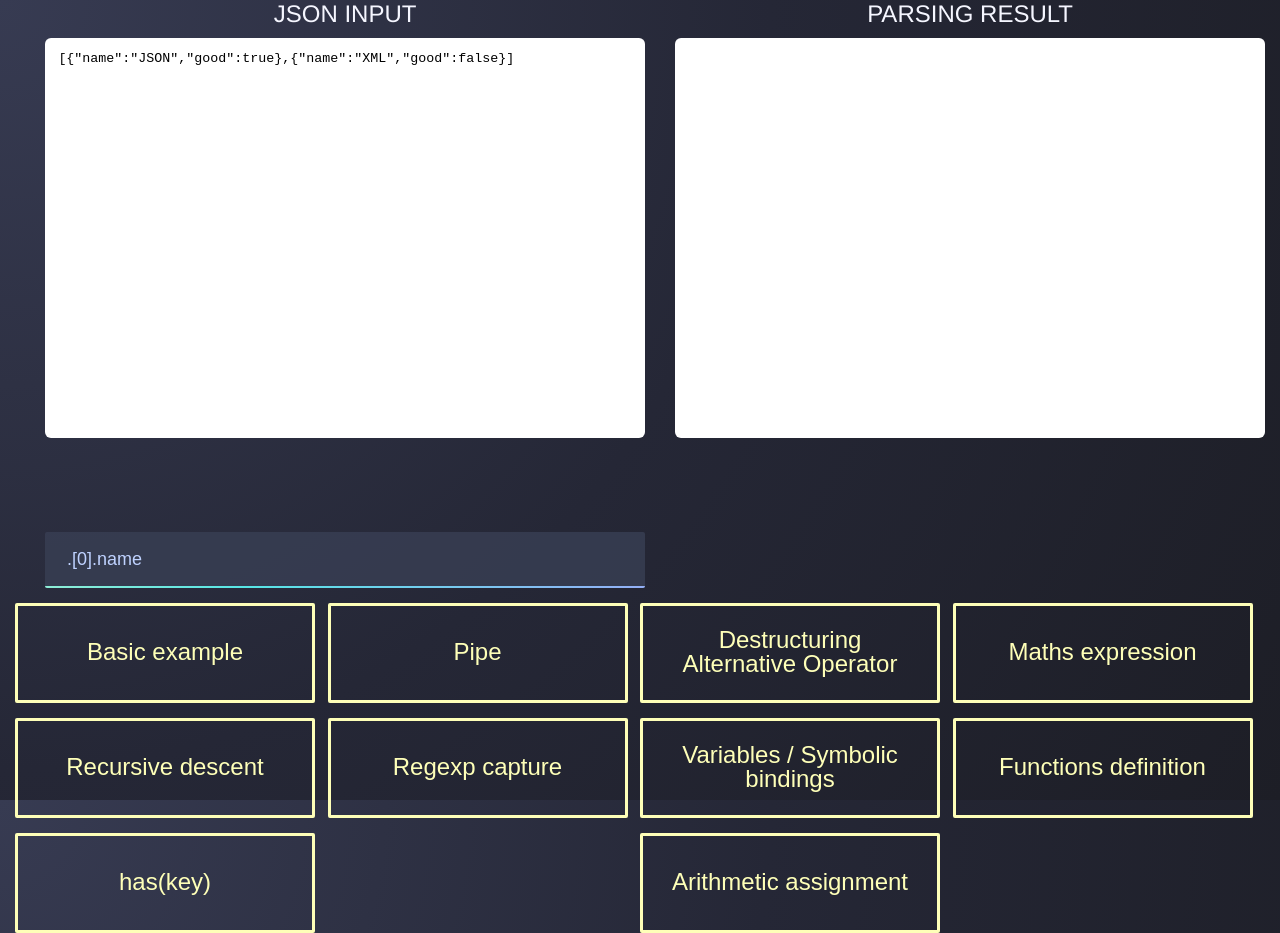
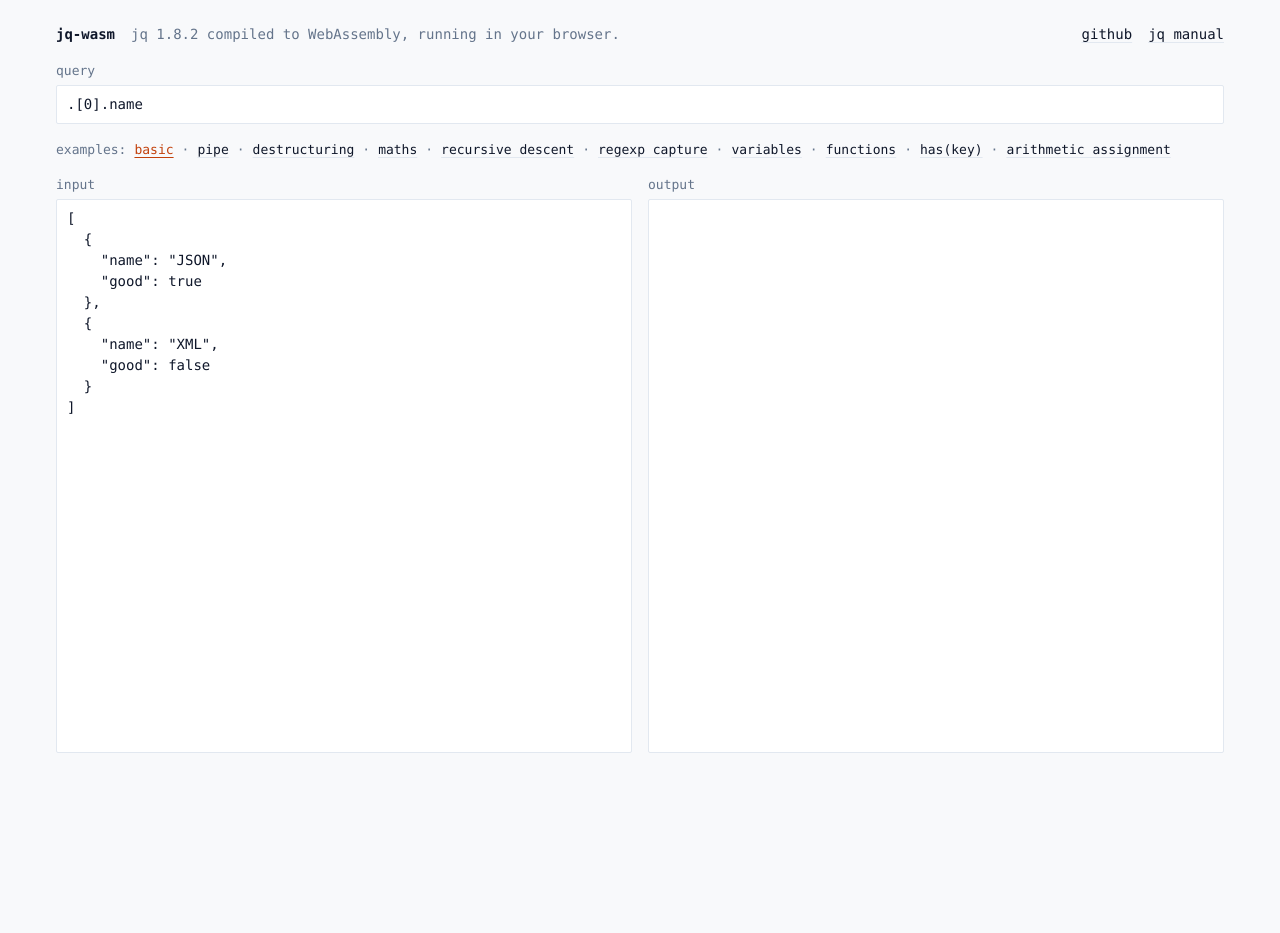
Before and after one commit to pboutes/jq-wasm, a plain HTML site: page index.html in a window 1280 px wide. After the commit the page ends 800 px from the top, so only its background shows below. Drawn offline with Linux system fonts and the light colour scheme.

Commit message:
Rework the playground layout and look
- Layout: a header with links to the repo and the jq manual, the
  query on top, the examples on one line below it, then the input and
  output panes side by side, filling the window and scrolling inside.
  Content is centred and at most 1200px wide.
- Below 720px everything stacks, each pane takes 40% of the screen
  height and the page scrolls; fields use 16px so iOS does not zoom.
- Flat look: system monospace font everywhere, 1px borders, 2px
  radius, no shadows, gradients or animations. Lowercase labels.
- Light palette with one orange accent for focus, link hover and the
  selected example, and a separate red for errors.
- Examples are a list of small links built from one data array. The
  clicked one stays marked until the query or input is edited, and
  example input is pretty-printed.
- Accessibility: every field has a label, focus shows an accent
  outline, the invalid JSON line and jq errors are announced to
  screen readers, results are not.

```diff
--- a/index.html
+++ b/index.html
@@ -1,316 +1,223 @@
 <!doctype html>
-<meta charset=utf-8>
+<html lang="en">
+<head>
+<meta charset="utf-8">
+<meta name="viewport" content="width=device-width, initial-scale=1">
 <title>jq-wasm</title>
 <style>
+:root {
+    --bg: #f8f9fb;
+    --surface: #ffffff;
+    --border: #e2e8f0;
+    --text: #0f172a;
+    --muted: #64748b;
+    --accent: #c2410c;
+    --error: #b91c1c;
+    --mono: ui-monospace, SFMono-Regular, "SF Mono", Menlo, Consolas, "Liberation Mono", monospace;
+}
 
-html { box-sizing: border-box; font-size: 10px; height: 100vh; width: 100vw; }
-*, *:before, *:after { box-sizing: inherit; }
-body, ul, li  { margin: 0; padding: 0; }
-li { list-style: none; }
-p, h1, h2, h3, h4, h5, h6 { margin-top: 0; }
-a { text-decoration: none; }
-input { border-style: none; background: transparent; outline: none; }
-button { padding: 0; background: none; border: none; outline: none; }
-
+*, *::before, *::after { box-sizing: border-box; }
 
 body {
-  -webkit-font-smoothing: antialiased;
-  -moz-osx-font-smoothing: grayscale;
-  font-family: "Helvetica Neue",Helvetica,Arial,sans-serif;
-  background-image: radial-gradient(circle at 0% 0%, #373b52, #252736 51%, #1d1e26);
-  overflow: hidden;
+    margin: 0;
+    background: var(--bg);
+    color: var(--text);
+    font: 14px/1.5 var(--mono);
 }
 
-.container {
-  display: flex;
-  flex-wrap: wrap;
-  flex-direction: row;
-  max-width: 1600px;
-  padding: 0 15px;
-  margin: 0 auto;
+/* Header, query and examples on top; the two panes fill the rest of the window. */
+.app {
+    display: flex;
+    flex-direction: column;
+    gap: 16px;
+    max-width: 1200px;
+    height: 100vh;
+    height: 100dvh;
+    margin: 0 auto;
+    padding: 24px 16px;
 }
 
-@-webkit-keyframes gradient {
-  0% {
-    background-position: 0 0;
-  }
-  100% {
-    background-position: 100% 0;
-  }
+header {
+    display: flex;
+    flex-wrap: wrap;
+    align-items: baseline;
+    gap: 4px 16px;
+}
+h1 { margin: 0; font-size: 14px; }
+header p { margin: 0; color: var(--muted); }
+header nav { display: flex; gap: 16px; margin-left: auto; }
+
+a, .examples button {
+    color: var(--text);
+    text-decoration: underline;
+    text-decoration-color: var(--border);
+    text-underline-offset: 3px;
+}
+a:hover, .examples button:hover, .examples button[aria-current="true"] {
+    color: var(--accent);
+    text-decoration-color: currentColor;
 }
 
-@keyframes gradient {
-  0% {
-    background-position: 0 0;
-  }
-  100% {
-    background-position: 100% 0;
-  }
+label, .label {
+    display: block;
+    margin-bottom: 4px;
+    color: var(--muted);
+    font-size: 13px;
 }
 
-.query-input {
-    margin-top: 10% !important;
-    position: relative;
+input, textarea {
+    width: 100%;
+    margin: 0;
+    padding: 8px 10px;
+    border: 1px solid var(--border);
+    border-radius: 2px;
+    background: var(--surface);
+    color: inherit;
+    font: inherit;
+}
+textarea { resize: none; }
+::placeholder { color: var(--muted); }
+
+:focus-visible { outline: 2px solid var(--accent); outline-offset: 0; }
+
+.examples {
     display: flex;
-    flex-direction: row;
-    width: 100%;
-    max-width: 600px;
-    margin: 0 auto;
-    border-radius: 2px;
-    padding: 1.4rem 2rem 1.6rem;
-    background: rgba(57, 63, 84, 0.8);
+    flex-wrap: wrap;
+    align-items: baseline;
+    font-size: 13px;
 }
-.query-input:after {
-  content: "";
-  position: absolute;
-  left: 0px;
-  right: 0px;
-  bottom: 0px;
-  z-index: 999;
-  height: 2px;
-  border-bottom-left-radius: 2px;
-  border-bottom-right-radius: 2px;
-  background-position: 0% 0%;
-  background: linear-gradient(to right, #B294FF, #57E6E6, #FEFFB8, #57E6E6, #B294FF, #57E6E6);
-  background-size: 500% auto;
-  -webkit-animation: gradient 3s linear infinite;
-          animation: gradient 3s linear infinite;
+.examples .label { display: inline; margin: 0 8px 0 0; }
+.examples ul { display: contents; }
+.examples li { list-style: none; }
+/* Separator after each link, so a wrapped line never starts with one. */
+.examples li:not(:last-child)::after { content: "·"; margin: 0 8px; color: var(--muted); }
+.examples button {
+    padding: 0;
+    border: 0;
+    background: none;
+    font: inherit;
+    cursor: pointer;
 }
 
-.query-input input {
-  flex-grow: 1;
-  color: #BFD2FF;
-  font-size: 1.8rem;
-  line-height: 2.4rem;
-  vertical-align: middle;
+.panes {
+    flex: 1;
+    min-height: 0;
+    display: grid;
+    grid-template-columns: 1fr 1fr;
+    gap: 16px;
 }
-.query-input input::-webkit-input-placeholder {
-  color: #7881A1;
+.pane { display: flex; flex-direction: column; min-height: 0; }
+.pane textarea { flex: 1; min-height: 160px; }
+.pane-footer {
+    min-height: 1.5em;
+    margin: 4px 0 0;
+    color: var(--error);
+    font-size: 13px;
+    overflow-wrap: anywhere;
+}
+#output.is-error { color: var(--error); }
+
+.sr-only {
+    position: absolute;
+    width: 1px;
+    height: 1px;
+    overflow: hidden;
+    clip-path: inset(50%);
+    white-space: nowrap;
 }
 
-button {
-    width: 300px;
-    height: 100px;
-    margin-top: 15px;
-    color: #FEFFB8;
-    font-size: 2.4rem;
-    line-height: 2.4rem;
-    vertical-align: middle;
-    transition: color .25s;
-    border: 3px solid;
-    padding: 1.4rem 2rem 1.6rem;
-    border-radius: 2px;
+/* Narrow screens: stack everything and let the page scroll. */
+@media (max-width: 720px) {
+    .app { height: auto; padding-top: 16px; }
+    header nav { margin-left: 0; }
+    .panes { grid-template-columns: 1fr; }
+    .pane textarea { flex: none; height: 40vh; }
+    /* 16px stops iOS from zooming into the field on focus. */
+    input, textarea { font-size: 16px; }
 }
+</style>
+</head>
+<body>
+<div class="app">
+    <header>
+        <h1>jq-wasm</h1>
+        <p>jq 1.8.2 compiled to WebAssembly, running in your browser.</p>
+        <nav>
+            <a href="https://github.com/pboutes/jq-wasm">github</a>
+            <a href="https://jqlang.org/manual/">jq manual</a>
+        </nav>
+    </header>
 
-button:hover {
-  color: #B294FF;
-}
+    <div>
+        <label for="query">query</label>
+        <input id="query" type="text" placeholder=".[] | .name" spellcheck="false" autocomplete="off" autocapitalize="off">
+    </div>
 
-.window { padding: 0 !important; }
-.window-header {
-    display: flex;
-    flex-direction: row;
-    width: 100%;
-    max-width: 600px;
-    padding: 1em;
-    background: whitesmoke;
-    margin: 0 auto;
-}
-.window-editor { height: 50vh; }
-.window-editor textarea {
-position: relative;
-  display: flex;
-  flex-direction: row;
-  width: 100%;
-  max-width: 600px;
-  margin: 0 auto;
-  padding: 1em;
-  height:100%;
-  border: none;
-  border-radius: 6px;
-  resize: none;
-  font-family:'PT Mono', monospace;
-  background: white;
-  white-space:pre-wrap;
-  word-wrap: break-word;
-  line-height: 1.25em;
-}
+    <nav class="examples" aria-label="examples">
+        <span class="label">examples:</span>
+        <ul id="examples"></ul>
+    </nav>
 
-h1.title {
-    text-align: center;
-    font-size: 2.4rem;
-    font-weight: normal;
-    margin-bottom: 1rem;
-    color: #f5f6ff;
-}
+    <main class="panes">
+        <div class="pane">
+            <label for="input">input</label>
+            <textarea id="input" placeholder="paste json here" spellcheck="false"></textarea>
+            <p id="input-error" class="pane-footer" aria-live="polite"></p>
+        </div>
+        <div class="pane">
+            <label for="output">output</label>
+            <textarea id="output" readonly spellcheck="false"></textarea>
+            <p class="pane-footer" aria-hidden="true"></p>
+        </div>
+    </main>
 
-.input-error {
-    max-width: 600px;
-    min-height: 2rem;
-    margin: 0.8rem auto 0;
-    color: #ff9b9b;
-    font-family: 'PT Mono', monospace;
-    font-size: 1.4rem;
-    line-height: 2rem;
-    overflow-wrap: anywhere;
-}
-
-#res.is-error {
-    color: #b91c1c;
-}
-
-</style>
-
-<html>
-    <body>
-        <div class="container">
-            <div style="flex-grow: 1;">
-                <div>
-                    <h1 class="title">JSON INPUT</h1>
-                </div>
-                <div class="window">
-                    <div class="window-editor">
-                        <textarea id="json-text"></textarea>
-                    </div>
-                </div>
-                <p id="json-error" class="input-error" aria-live="polite"></p>
-                <div class="query-input">
-                    <input id="query" type="text" placeholder="Enter JQ query"></input>
-                </div>
-            </div>
-            <div style="flex-grow: 1;">
-                <div>
-                    <h1 class="title">PARSING RESULT</h1>
-                </div>
-                <div class="window">
-                    <div class="window-editor">
-                        <textarea id="res"></textarea>
-                    </div>
-                </div>
-            </div>
-        </div>
-        <div class="container">
-            <div style="flex-grow: 1;">
-                <button onclick="basic()">Basic example</button>
-            </div>
-            <div style="flex-grow: 1;">
-                <button onclick="pipe()">Pipe</button>
-            </div>
-            <div style="flex-grow: 1;">
-                <button onclick="destructuring()">Destructuring Alternative Operator</button>
-            </div>
-            <div style="flex-grow: 1;">
-                <button onclick="maths()">Maths expression</button>
-            </div>
-            <div style="flex-grow: 1;">
-                <button onclick="recursive()">Recursive descent</button>
-            </div>
-            <div style="flex-grow: 1;">
-                <button onclick="regexp()">Regexp capture</button>
-            </div>
-            <div style="flex-grow: 1;">
-                <button onclick="construct()">Variables / Symbolic bindings</button>
-            </div>
-            <div style="flex-grow: 1;">
-                <button onclick="defFunction()">Functions definition</button>
-            </div>
-            <div style="flex-grow: 1;">
-                <button onclick="hasKey()">has(key)</button>
-            </div>
-            <div style="flex-grow: 1;">
-                <button onclick="assignment()">Arithmetic assignment</button>
-            </div>
-        </div>
-
-    </body>
-</html>
-
-
+    <!-- Announces jq errors to screen readers; results are not announced. -->
+    <p id="output-status" class="sr-only" aria-live="polite"></p>
+</div>
 
 <script>
-if (window.Worker) {
+if (!window.Worker) {
+    console.warn('jq-wasm needs Web Worker support.');
+} else {
+    const EXAMPLES = [
+        {name: 'basic', json: [{name: 'JSON', good: true}, {name: 'XML', good: false}], query: '.[0].name'},
+        {name: 'pipe', json: [{name: 'JSON', good: true}, {name: 'XML', good: false}], query: '.[] | .name'},
+        {
+            name: 'destructuring',
+            json: [{a: 1, b: 2, c: {d: 3, e: 4}}, {a: 1, b: 2, c: [{d: 3, e: 4}]}],
+            query: '.[] as {$a, $b, c: {$d, $e}} ?// {$a, $b, c: [{$d, $e}]} | {$a, $b, $d, $e}',
+        },
+        {name: 'maths', json: 1, query: '(. + 2) * 5'},
+        {name: 'recursive descent', json: [[{a: 1}]], query: '..|.a?'},
+        {name: 'regexp capture', json: 'xyzzy-14', query: 'capture("(?<a>[a-z]+)-(?<n>[0-9]+)")'},
+        {
+            name: 'variables',
+            json: {
+                posts: [{title: 'Frist psot', author: 'anon'}, {title: 'A well-written article', author: 'person1'}],
+                realnames: {anon: 'Anonymous Coward', person1: 'Person McPherson'},
+            },
+            query: '.realnames as $names | .posts[] | {title, author: $names[.author]}',
+        },
+        {name: 'functions', json: [[1, 2], [10, 20]], query: 'def addvalue(f): . + [f]; map(addvalue(.[0]))'},
+        {name: 'has(key)', json: [{foo: 42}, {}], query: 'map(has("foo"))'},
+        {name: 'arithmetic assignment', json: {foo: 42}, query: '[.foo += 1, .foo *= 2, .foo -=1, .foo /= 2]'},
+    ];
 
-    const textElm = document.querySelector('#json-text');
     const queryElm = document.querySelector('#query');
-    const codeElm = document.querySelector('#res');
+    const inputElm = document.querySelector('#input');
+    const outputElm = document.querySelector('#output');
+    const inputErrorElm = document.querySelector('#input-error');
+    const outputStatusElm = document.querySelector('#output-status');
+    const examplesElm = document.querySelector('#examples');
 
-    function basic() {
-        textElm.value = JSON.stringify([{"name":"JSON", "good":true}, {"name":"XML", "good":false}])
-        queryElm.value = '.[0].name';
-        send();
-    }
-
-    function pipe() {
-        textElm.value = JSON.stringify([{"name":"JSON", "good":true}, {"name":"XML", "good":false}])
-        queryElm.value = '.[] | .name';
-        send();
-    }
-
-    function recursive() {
-        textElm.value = JSON.stringify([[{"a":1}]]);
-        queryElm.value = '..|.a?';
-        send();
-    }
-
-    function maths() {
-        textElm.value = '1';
-        queryElm.value = '(. + 2) * 5';
-        send();
-    }
-
-    function destructuring() {
-        textElm.value = JSON.stringify([{"a": 1, "b": 2, "c": {"d": 3, "e": 4}}, {"a": 1, "b": 2, "c": [{"d": 3, "e": 4}]}]);
-        queryElm.value = '.[] as {$a, $b, c: {$d, $e}} ?// {$a, $b, c: [{$d, $e}]} | {$a, $b, $d, $e}';
-        send()
-    }
-
-    function regexp() {
-        textElm.value = '"xyzzy-14"';
-        queryElm.value = 'capture("(?<a>[a-z]+)-(?<n>[0-9]+)")';
-        send();
-    }
-
-    function construct() {
-        textElm.value = JSON.stringify({
-            "posts": [{"title": "Frist psot", "author": "anon"},{"title": "A well-written article", "author": "person1"}],
-            "realnames": {"anon": "Anonymous Coward", "person1": "Person McPherson"}});
-        queryElm.value = '.realnames as $names | .posts[] | {title, author: $names[.author]}';
-        send();
-    }
-
-    function defFunction() {
-        textElm.value = JSON.stringify([[1,2],[10,20]]);
-        queryElm.value = 'def addvalue(f): . + [f]; map(addvalue(.[0]))';
-        send();
-    }
-
-    function hasKey() {
-        textElm.value = JSON.stringify([{"foo": 42}, {}]);
-        queryElm.value = 'map(has("foo"))';
-        send();
-    }
-
-    function assignment() {
-        textElm.value = JSON.stringify({"foo": 42});
-        queryElm.value = '[.foo += 1, .foo *= 2, .foo -=1, .foo /= 2]';
-        send();
-    }
-
-
-    //Create our web worker
-    const worker = new Worker('./dist/worker.js', { type: 'module' });
+    const worker = new Worker('./dist/worker.js', {type: 'module'});
 
     // Run the query once typing pauses, not on every keystroke.
     const DEBOUNCE_MS = 150;
     let pendingSend;
-    [textElm, queryElm].forEach(n => n.addEventListener('input', () => {
-        clearTimeout(pendingSend);
-        pendingSend = setTimeout(send, DEBOUNCE_MS);
-    }));
 
-    const jsonErrorElm = document.querySelector('#json-error');
     // False while the JSON input is blank or invalid: replies still in flight
-    // for an earlier input must not overwrite the cleared result.
+    // for an earlier input must not overwrite the cleared output.
     let inputOk = false;
 
     // Show invisible characters (zero-width space, BOM, no-break space...)
@@ -318,22 +225,27 @@ if (window.Worker) {
     const showInvisible = (text) => text.replace(/(?! )[\p{Cf}\p{Z}]/gu,
         ch => 'U+' + ch.codePointAt(0).toString(16).toUpperCase().padStart(4, '0'));
 
-    // Send json and query to process to our web worker
+    const showOutput = (text, isError) => {
+        outputElm.value = text;
+        outputElm.classList.toggle('is-error', isError);
+        outputStatusElm.textContent = isError ? text : '';
+    };
+
+    // Send json and query to the worker.
     const send = () => {
         clearTimeout(pendingSend);
-        const text = textElm.value;
+        const text = inputElm.value;
         let json;
         try {
             json = JSON.parse(text);
         } catch (e) {
             // Blank input is not an error, there is just nothing to process yet.
-            jsonErrorElm.textContent = text.trim() ? `Invalid JSON: ${showInvisible(e.message)}` : '';
+            inputErrorElm.textContent = text.trim() ? `invalid json: ${showInvisible(e.message)}` : '';
             inputOk = false;
-            codeElm.classList.remove('is-error');
-            codeElm.value = '';
+            showOutput('', false);
             return;
         }
-        jsonErrorElm.textContent = '';
+        inputErrorElm.textContent = '';
         inputOk = true;
         worker.postMessage({json, query: queryElm.value});
     };
@@ -342,14 +254,46 @@ if (window.Worker) {
     worker.onmessage = (e) => {
         if (!inputOk) return;
         const {ok, result, error} = e.data;
-        codeElm.classList.toggle('is-error', !ok);
-        codeElm.value = ok ? JSON.stringify(result, null, 2) : error.trim();
+        showOutput(ok ? JSON.stringify(result, null, 2) : error.trim(), !ok);
+    };
+
+    // An example link stays marked until the query or input is edited.
+    const exampleButtons = EXAMPLES.map((example) => {
+        const button = document.createElement('button');
+        button.type = 'button';
+        button.textContent = example.name;
+        button.addEventListener('click', () => loadExample(example, button));
+        const item = document.createElement('li');
+        item.append(button);
+        examplesElm.append(item);
+        return button;
+    });
+
+    const markExample = (current) => {
+        for (const button of exampleButtons) {
+            if (button === current) button.setAttribute('aria-current', 'true');
+            else button.removeAttribute('aria-current');
+        }
+    };
+
+    const loadExample = (example, button) => {
+        queryElm.value = example.query;
+        inputElm.value = JSON.stringify(example.json, null, 2);
+        markExample(button);
+        send();
+    };
+
+    for (const field of [queryElm, inputElm]) {
+        field.addEventListener('input', () => {
+            markExample(null);
+            clearTimeout(pendingSend);
+            pendingSend = setTimeout(send, DEBOUNCE_MS);
+        });
     }
 
-    // Open on the first example rather than three empty boxes.
-    basic();
-
-} else {
-    console.warn("No web worker support 😥");
+    // Open on the first example rather than empty boxes.
+    loadExample(EXAMPLES[0], exampleButtons[0]);
 }
 </script>
+</body>
+</html>
```
